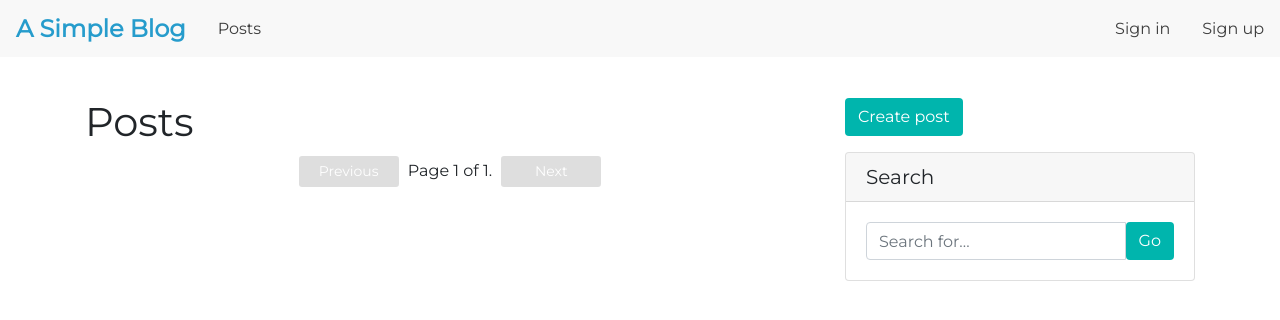
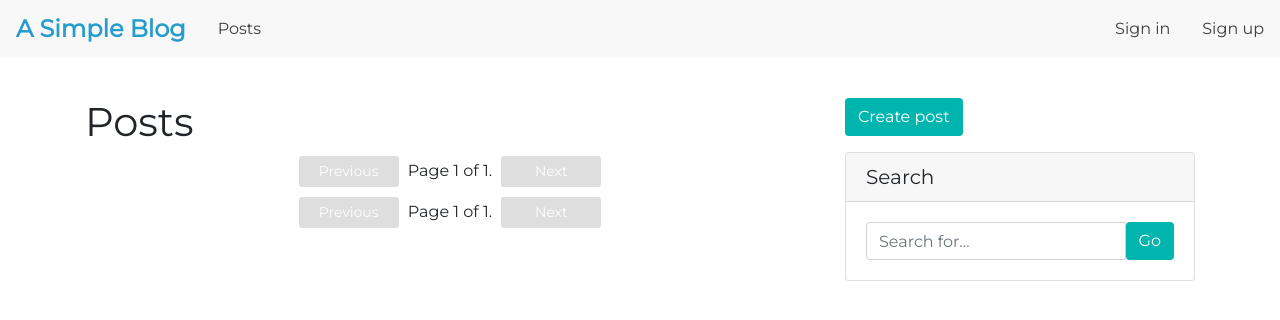
Before and after one commit to irvadm/asimpleblog, a Django app: page /posts/ in a window 1280 px wide. Shown: the top 320 px of the page. Run offline with Django 3.2, Linux system fonts and the light colour scheme; data that the repository does not hold is empty; some libraries are stand-ins or nearby versions.

Commit message:
Add pagination to top and bottom of pages

```diff
--- a/templates/posts/post_list.html
+++ b/templates/posts/post_list.html
@@ -2,9 +2,7 @@
 {% block title %}Post List{% endblock %}
 
 
-
 {% block main %}
-
 <h1>Posts</h1>
 
 <div class="pagination">
@@ -42,4 +40,25 @@
   </div>
 </div>
 {% endfor %}
+
+<div class="pagination">
+  <span class="step-links">
+    {% if posts.has_previous %}
+    <a class="btn tealButton btn-sm" href="?page={{ posts.previous_page_number }}">Previous</a>
+    {% else %}
+    <a class="btn btn-sm disabled">Previous</a>
+    {% endif %}
+
+    <!-- Showing the page numbers in Html Page -->
+    <span class="current">
+      Page {{ posts.number }} of {{ posts.paginator.num_pages }}.
+    </span>
+
+    {% if posts.has_next %}
+    <a class="btn tealButton btn-sm" href="?page={{ posts.next_page_number }}">Next</a>
+    {% else %}
+    <a class="btn btn-sm disabled">Next</a>
+    {% endif %}
+  </span>
+</div>
 {% endblock %}
```
Also changed, not shown: templates/posts/post_search.html (+41 -1 lines).
